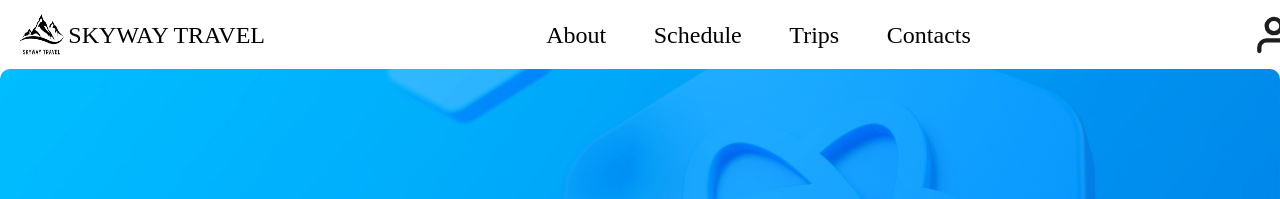
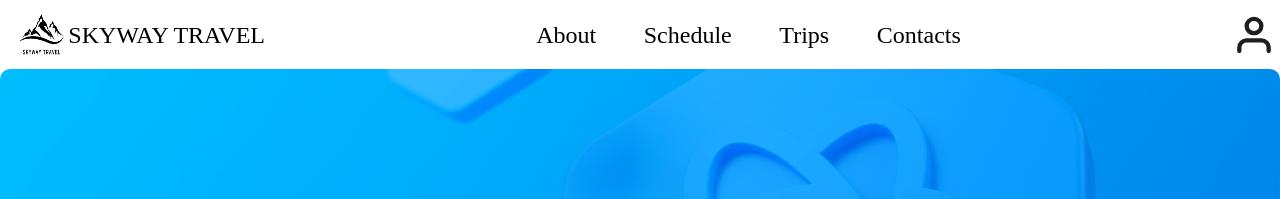
Before and after one commit to margulan-kalykul/skyway, an Angular app: page /home in a window 1280 px wide. Shown: the top 199 px of the page. Built offline with nearby package versions, Linux system fonts and the light colour scheme; grey boxes are pictures that could not be loaded.

Commit message:
Minor tweek in header 2

```diff
--- a/src/app/components/header/header.component.css
+++ b/src/app/components/header/header.component.css
@@ -5,8 +5,7 @@
   display: flex;
   justify-content: space-between;
   align-items: center;
-  background: white;
-  padding-left: 20px;
+  background-color: white;
 }
 
 .logo {
@@ -15,6 +14,7 @@
   display: flex;
   justify-content: space-between;
   align-items: center;
+  padding-left: 20px;
 }
 .logo:hover {
   cursor: pointer;
```
